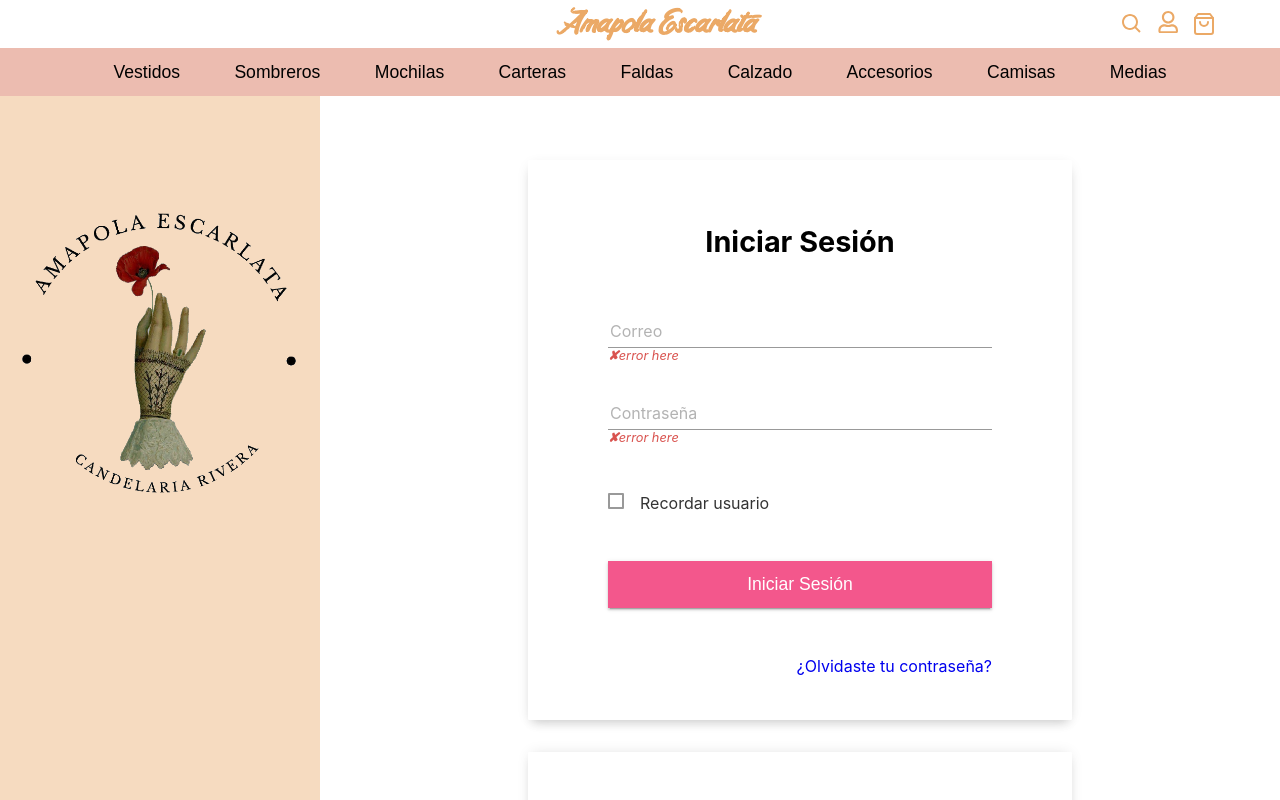
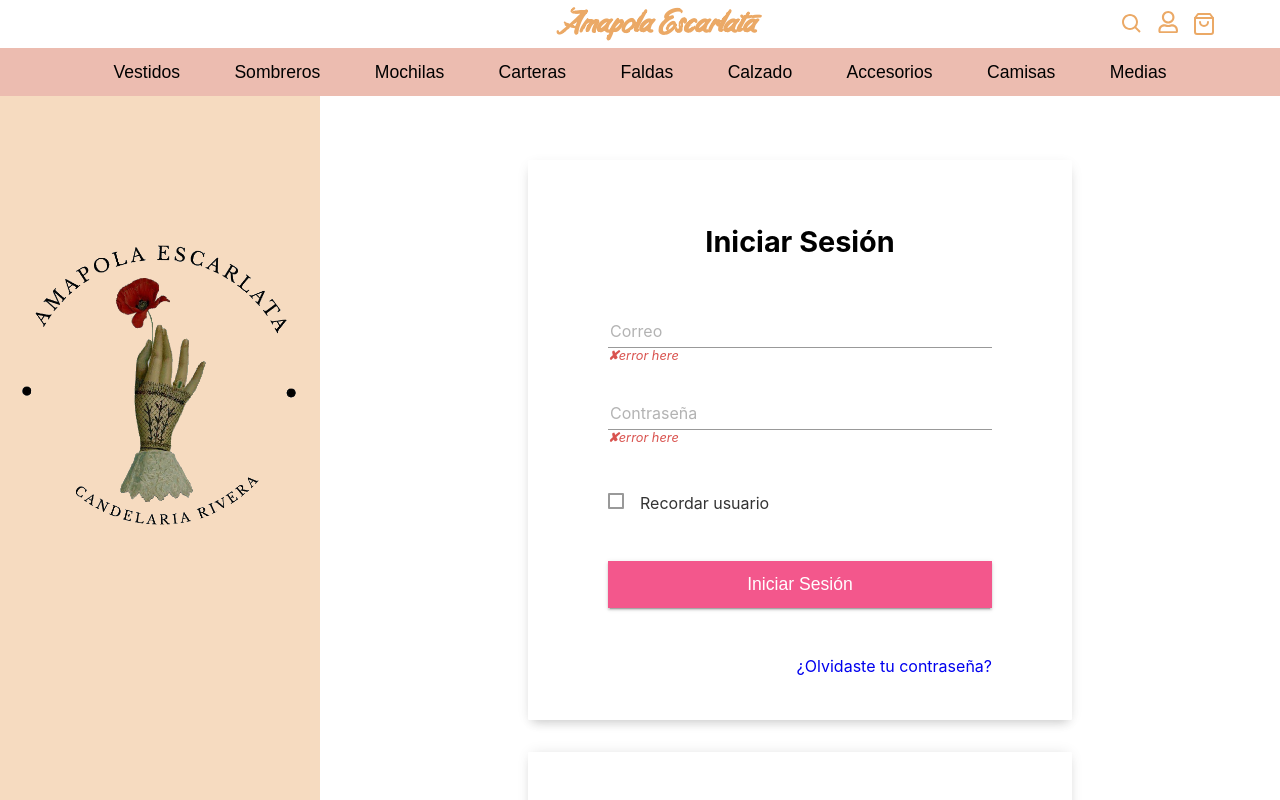
Before and after one commit to socratespalma/react-ecomm-frontend, a React (Create React App) app: page /login in a window 1280 px wide. Shown: the top 800 px of the page. Built offline with nearby package versions, Linux system fonts and the light colour scheme; a web font is replaced by a local one.

Commit message:
editing sidepanel

```diff
--- a/src/styles/layout/_sidepanel.scss
+++ b/src/styles/layout/_sidepanel.scss
@@ -3,8 +3,8 @@
 .main-sidepanel {
   background-color: abs.$beige;
   width: 20rem;
-  height: 100vh;
-  padding: 7rem 1rem;
+  height: auto;
+  padding: 9rem 1rem;
   // margin-top: 9rem;
 
   &__imgcontainer {
```
